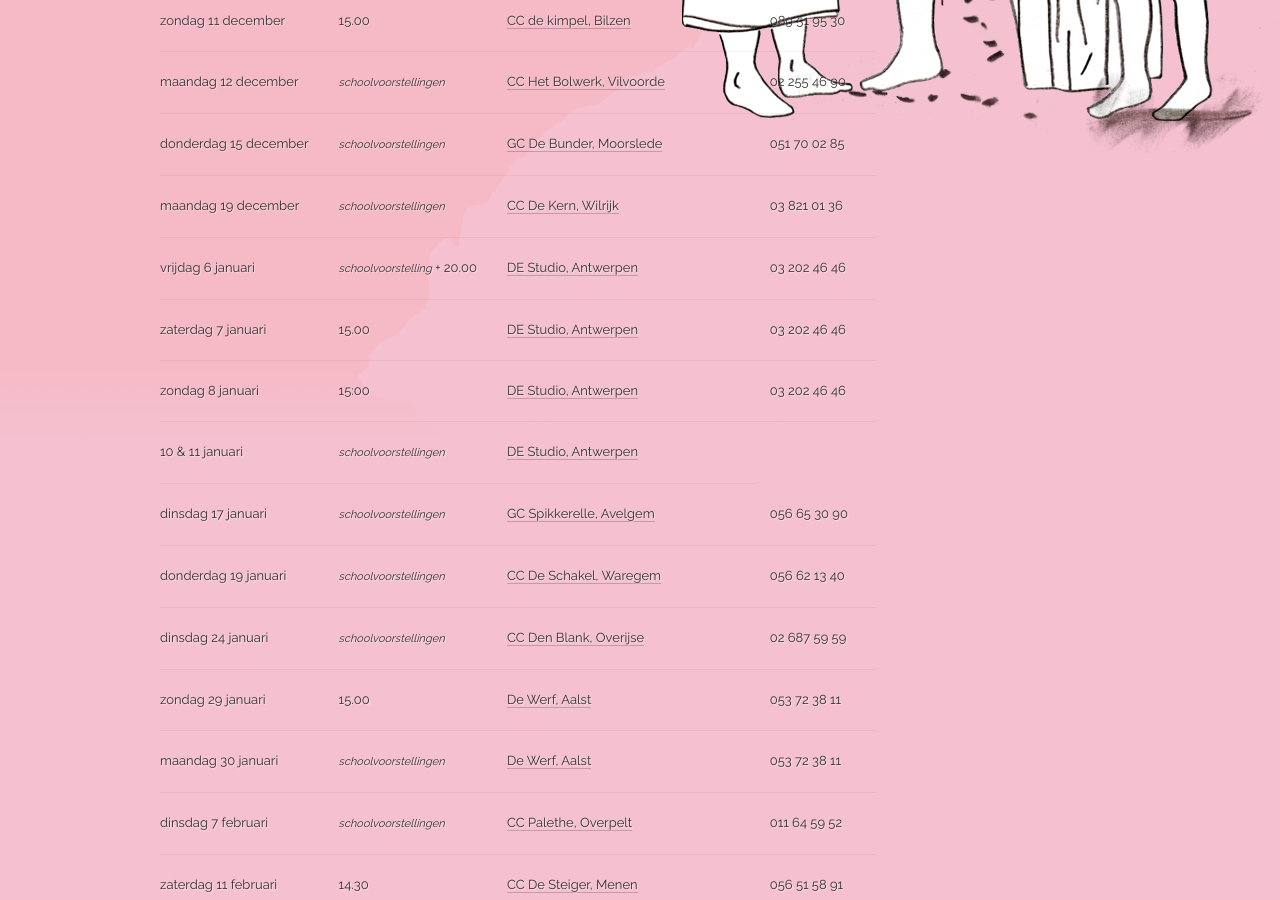
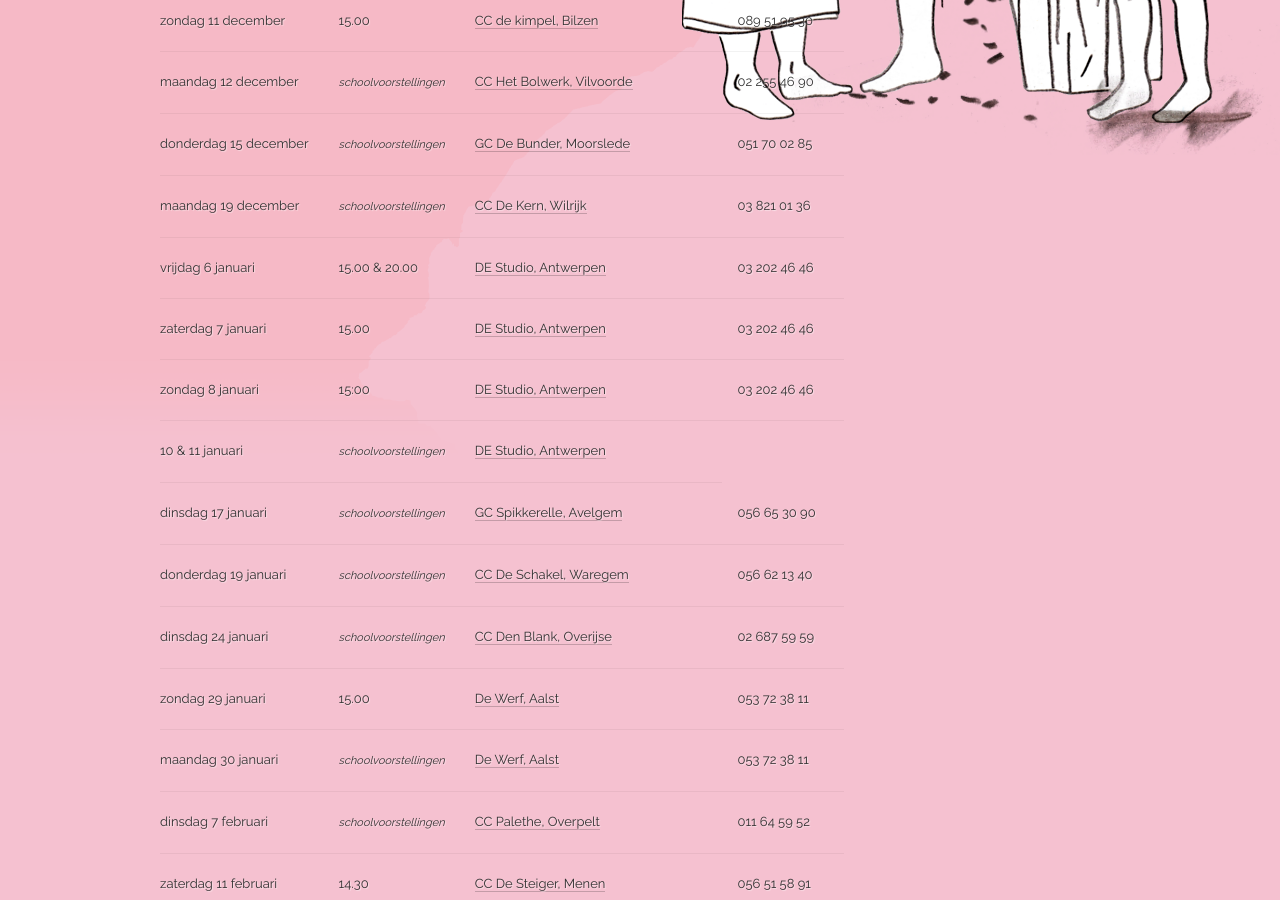
Before and after one commit to ciebarbarie/ciebarbarie, a Jekyll site: the page built from voorstellingen/wa-wilder-man.md, in a window 1280 px wide and 900 px high, scrolled down 2469 px. Built offline with Jekyll 4.4.1, drawn with Linux system fonts in a browser that asks for light colours; nearby versions of some CDN libraries; some web fonts are replaced; library files that are not in the unit come from our copies.

Commit message:
Update calendar.

```diff
--- a/voorstellingen/wa-wilder-man.md
+++ b/voorstellingen/wa-wilder-man.md
@@ -63,7 +63,7 @@
 <tr><td>maandag 12 december</td><td><small>schoolvoorstellingen</small></td><td><a href="http://www.hetbolwerk.be">CC Het Bolwerk, Vilvoorde</a></td><td>02 255 46 90</td></tr>
 <tr><td>donderdag 15 december</td><td><small>schoolvoorstellingen</small></td><td><a href="http://www.moorslede.be/cultuur">GC De Bunder, Moorslede</a></td><td>051 70 02 85</td></tr>
 <tr><td>maandag 19 december</td><td><small>schoolvoorstellingen</small></td><td><a href="http://www.ccdekern.be">CC De Kern, Wilrijk</a></td><td>03 821 01 36</td></tr>
-<tr><td>vrijdag 6 januari</td><td><small>schoolvoorstelling</small> + 20.00</td><td><a href="http://www.destudio.com">DE Studio, Antwerpen</a></td><td>03 202 46 46</td></tr>
+<tr><td>vrijdag 6 januari</td><td>15.00 &amp; 20.00</td><td><a href="http://www.destudio.com">DE Studio, Antwerpen</a></td><td>03 202 46 46</td></tr>
 <tr><td>zaterdag 7 januari</td><td>15.00</td><td><a href="http://www.destudio.com">DE Studio, Antwerpen</a></td><td>03 202 46 46</td></tr>
 <tr><td>zondag 8 januari</td><td>15:00</td><td><a href="http://www.destudio.com">DE Studio, Antwerpen</a></td><td>03 202 46 46</td></tr>
 <tr><td>10 &amp; 11 januari</td><td><small>schoolvoorstellingen</small></td><td><a href="http://www.destudio.com">DE Studio, Antwerpen</a></td></tr>
```
